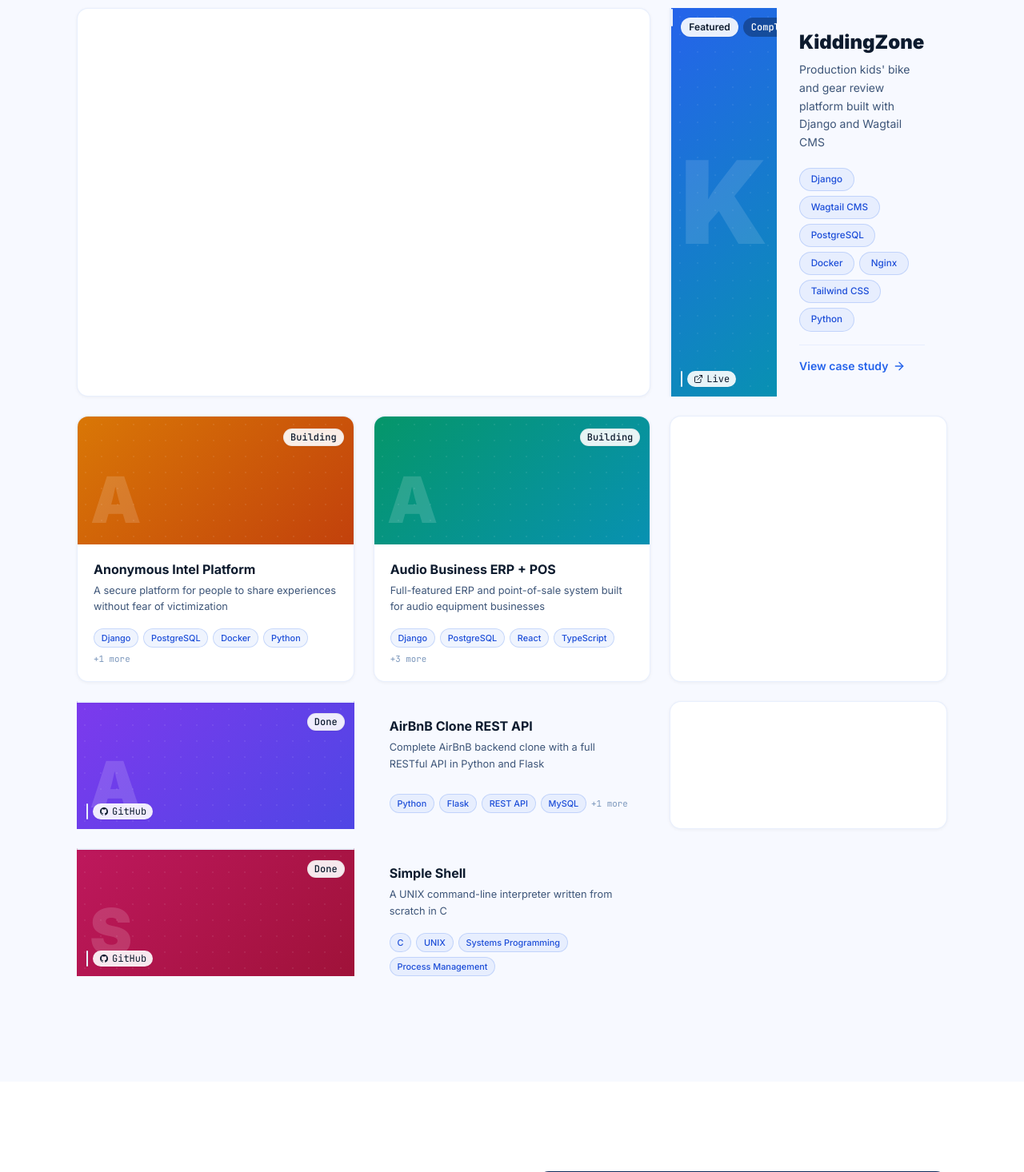
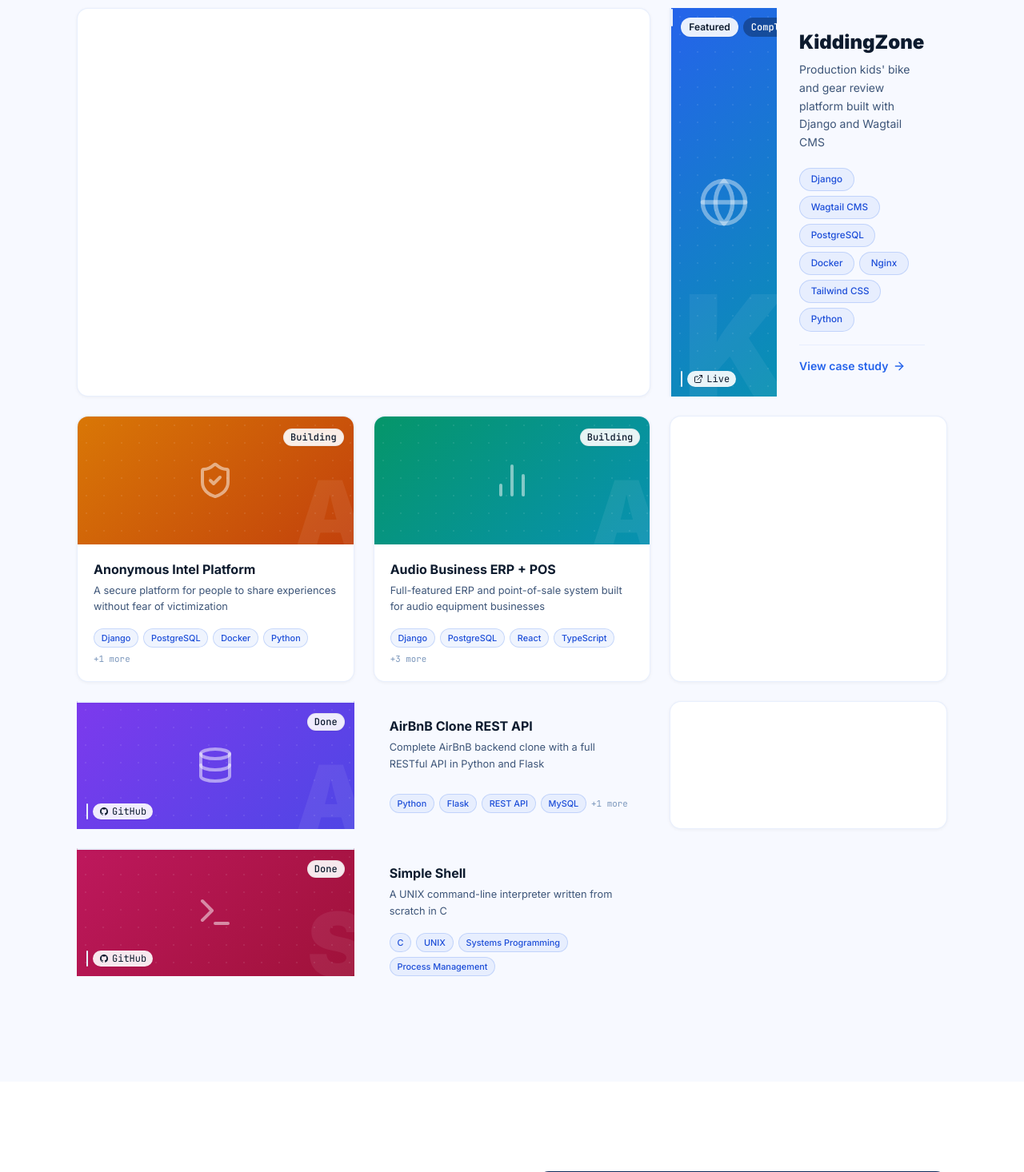
Before and after one commit to awinooliyo/my-portfolio, a Django app: page / in a window 1280 px wide. Shown: the part 1299-2765 px from the top of the page at 80% size. Run offline with Django 5.2, Linux system fonts and the light colour scheme; data comes from the database, SQL or seed files in the repository; data that the repository does not hold is empty; some libraries are stand-ins or nearby versions.

Commit message:
Fix bare project cards: add centered Lucide icon as visual anchor on covers
Before: imageless cards showed only a very faint monogram letter
and a dot pattern — looked empty and unfinished.

After: each cover now has:
- A centered Lucide icon (w-12/w-14, white/45-50% opacity) as the main
  visual — globe, shield-check, bar-chart-2, database, terminal, layers
  cycling per project for thematic relevance
- Dot-grid texture (opacity 8%)
- Oversized monogram anchored to bottom-right as a watermark layer
  (opacity 7%, not competing with the icon)
- Status badge and GitHub/Live pill chips over the cover

Applied to: homepage featured card, homepage standard cards,
and the projects list page cards.

```diff
--- a/portfolio/templates/portfolio/home.html
+++ b/portfolio/templates/portfolio/home.html
@@ -175,6 +175,7 @@
 
       {% for project in projects %}
       {% cycle '#2563eb,#0891b2' '#d97706,#c2410c' '#059669,#0891b2' '#7c3aed,#4f46e5' '#be185d,#9f1239' '#0369a1,#065f46' as cover_grad silent %}
+      {% cycle 'globe' 'shield-check' 'bar-chart-2' 'database' 'terminal' 'layers' as cover_icon silent %}
 
       {% if forloop.first %}
       {# ── Featured card — 2-column wide ── #}
@@ -189,14 +190,16 @@
               <img src="{{ project.image.url }}" alt="{{ project.title }}"
                    class="absolute inset-0 w-full h-full object-cover group-hover:scale-105 transition-transform duration-700">
             {% else %}
-              {# Monogram — large, anchored bottom-right for visual balance #}
-              <div class="absolute inset-0 flex items-center justify-center overflow-hidden">
-                <span class="font-black text-white/[0.12] leading-none select-none" style="font-size:min(30vw,9rem);">
-                  {{ project.title|first|upper }}
-                </span>
+              {# Dot texture #}
+              <div class="absolute inset-0 opacity-[0.08]"
+                   style="background-image:radial-gradient(circle,white 1px,transparent 1px);background-size:22px 22px;"></div>
+              {# Faint monogram watermark #}
+              <div class="absolute -bottom-6 -right-4 leading-none select-none pointer-events-none"
+                   style="font-size:min(40vw,11rem); font-weight:900; color:rgba(255,255,255,0.06);">{{ project.title|first|upper }}</div>
+              {# Large centered icon #}
+              <div class="absolute inset-0 flex items-center justify-center">
+                <i data-lucide="{{ cover_icon }}" class="w-16 h-16 text-white/40"></i>
               </div>
-              <div class="absolute inset-0 opacity-[0.06]"
-                   style="background-image:radial-gradient(circle,white 1px,transparent 1px);background-size:22px 22px;"></div>
             {% endif %}
             {# Badges over cover #}
             <div class="absolute top-3 left-3 flex gap-1.5">
@@ -268,11 +271,16 @@
             <img src="{{ project.image.url }}" alt="{{ project.title }}"
                  class="absolute inset-0 w-full h-full object-cover group-hover:scale-105 transition-transform duration-500">
           {% else %}
-            <div class="absolute inset-0 flex items-end justify-start p-4">
-              <span class="font-black text-white/[0.15] leading-none select-none" style="font-size: 5rem;">{{ project.title|first|upper }}</span>
+            {# Dot texture #}
+            <div class="absolute inset-0 opacity-[0.08]"
+                 style="background-image: radial-gradient(circle, white 1px, transparent 1px); background-size: 22px 22px;"></div>
+            {# Faint oversized monogram as background texture #}
+            <div class="absolute -bottom-4 -right-4 leading-none select-none pointer-events-none"
+                 style="font-size:7rem; font-weight:900; color:rgba(255,255,255,0.07);">{{ project.title|first|upper }}</div>
+            {# Centered icon — the primary visual anchor #}
+            <div class="absolute inset-0 flex items-center justify-center">
+              <i data-lucide="{{ cover_icon }}" class="w-12 h-12 text-white/50"></i>
             </div>
-            <div class="absolute inset-0 opacity-[0.07]"
-                 style="background-image: radial-gradient(circle, white 1px, transparent 1px); background-size: 20px 20px;"></div>
           {% endif %}
           {# Status badge top-right #}
           <div class="absolute top-3 right-3">
```
Also changed, not shown: portfolio/templates/portfolio/projects_list.html (+7 -4 lines).
